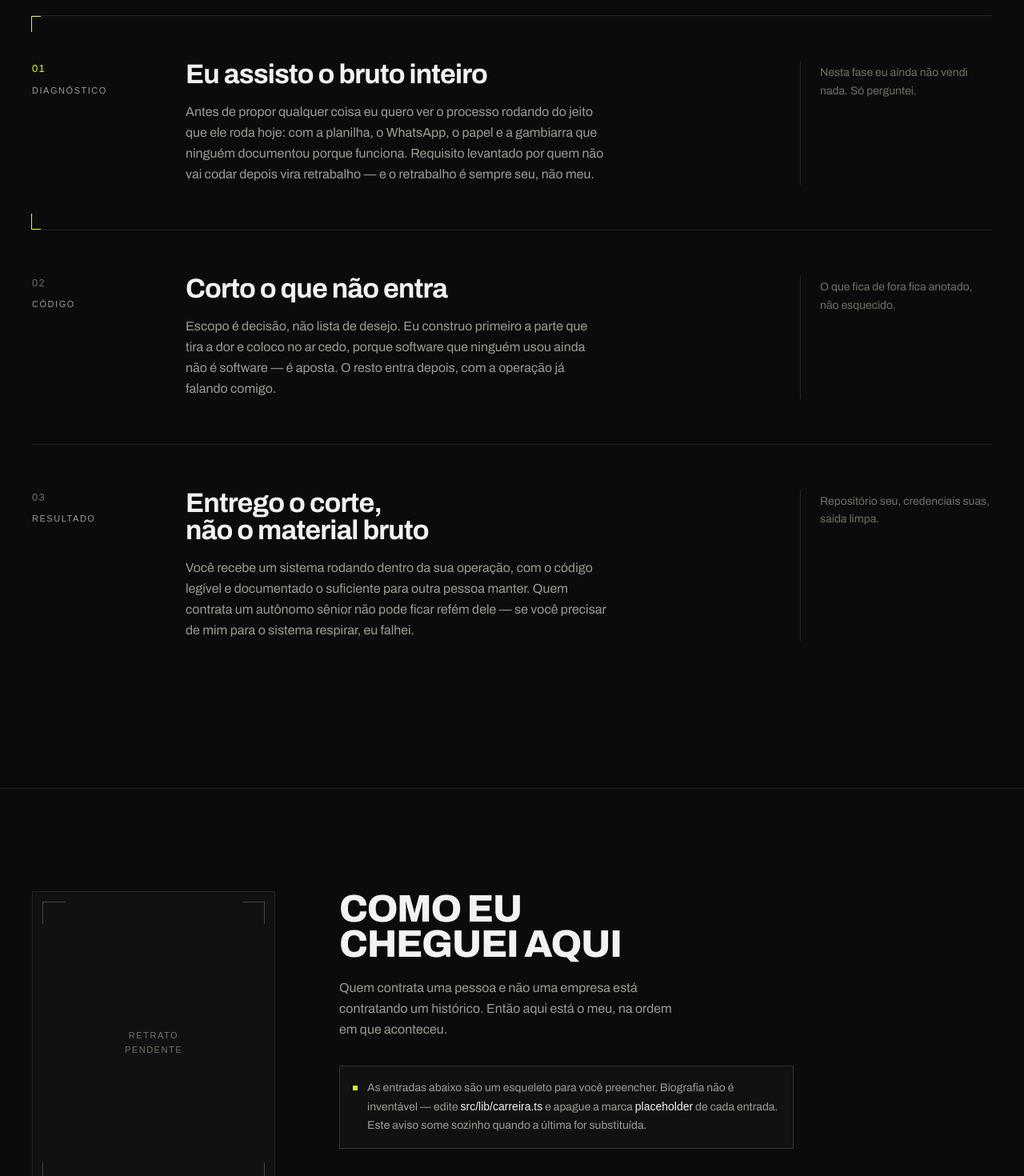
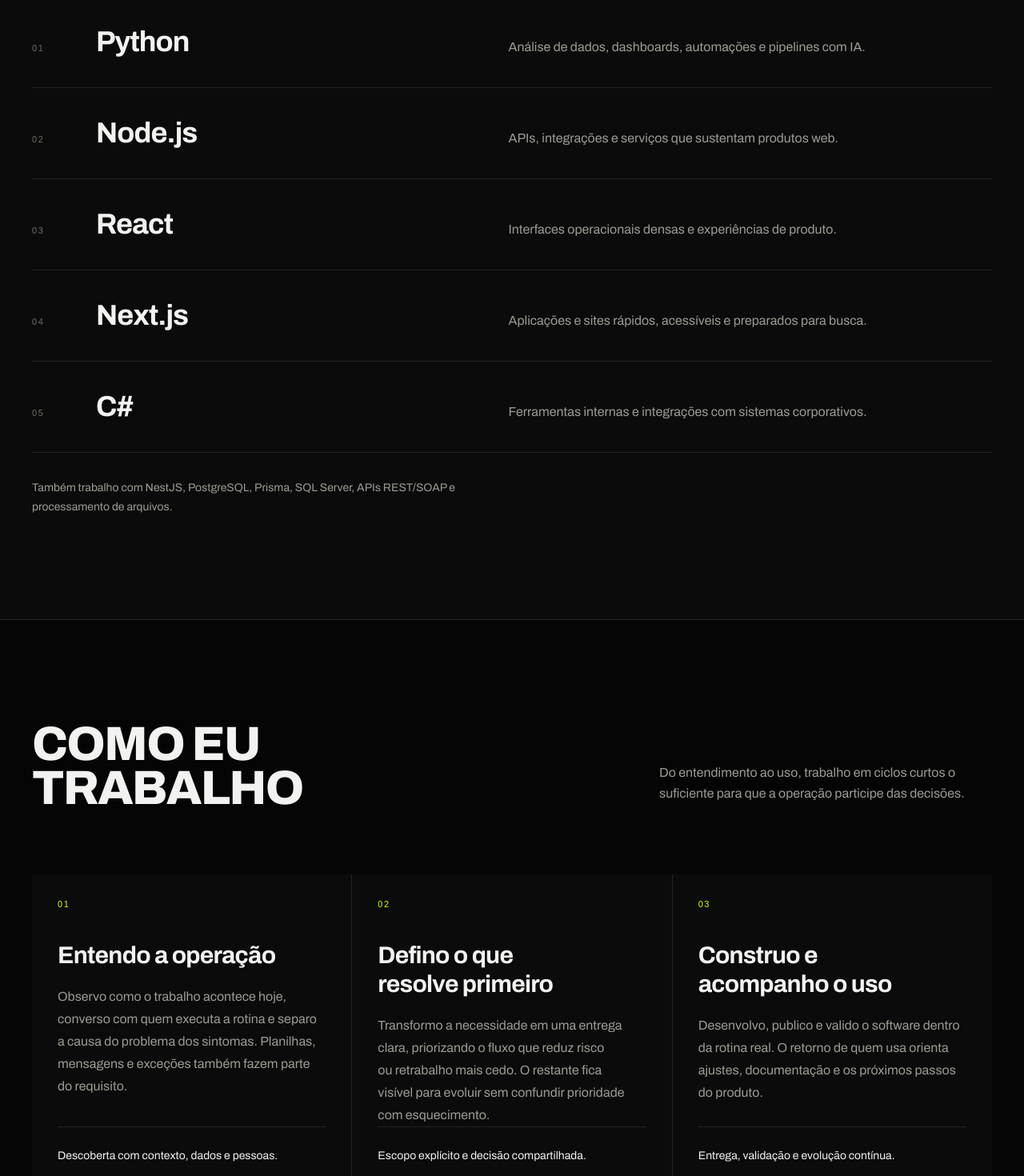
Before and after one commit to LeandroOlveira/PORTIFOLIO, a Next.js app: page / in a window 1280 px wide. Shown: the part 3720-5190 px from the top of the page at 80% size. Built offline with nearby package versions, Linux system fonts and the light colour scheme; no server answers; a web font is replaced by a local one.

Commit message:
feat: connect applied stack to working method

```diff
--- a/src/app/page.tsx
+++ b/src/app/page.tsx
@@ -1,6 +1,7 @@
 import { Abertura } from '@/components/Abertura';
 import { Processo } from '@/components/Processo';
 import { Projetos } from '@/components/Projetos';
+import { Stack } from '@/components/Stack';
 import { QuemSou } from '@/components/QuemSou';
 import { Notas } from '@/components/Notas';
 import { Contato } from '@/components/Contato';
@@ -14,6 +15,7 @@
     <>
       <Abertura />
       <Projetos projetos={projetos} />
+      <Stack />
       <Processo />
       <QuemSou />
       <Notas notas={notas} />
--- a/src/components/Processo.tsx
+++ b/src/components/Processo.tsx
@@ -1,134 +1,56 @@
-'use client';
-
-import { useEffect, useRef, useState } from 'react';
 import { Titulo } from '@/components/Titulo';
 
-/**
- * 01 — PROCESSO
- *
- * Três passadas sobre o mesmo material. Não são três cards iguais: são três
- * trechos de uma tira, e só o trecho que está sendo lido carrega os marcadores
- * de entrada e saída acesos. Nada acende sem estar sendo trabalhado.
- */
-
-const passadas = [
+const etapas = [
   {
-    n: '01',
-    titulo: 'Eu assisto o bruto inteiro',
-    chamada: 'Diagnóstico',
+    numero: '01',
+    titulo: 'Entendo a operação',
     texto:
-      'Antes de propor qualquer coisa eu quero ver o processo rodando do jeito que ele roda hoje: com a planilha, o WhatsApp, o papel e a gambiarra que ninguém documentou porque funciona. Requisito levantado por quem não vai codar depois vira retrabalho — e o retrabalho é sempre seu, não meu.',
-    detalhe: 'Nesta fase eu ainda não vendi nada. Só perguntei.',
+      'Observo como o trabalho acontece hoje, converso com quem executa a rotina e separo a causa do problema dos sintomas. Planilhas, mensagens e exceções também fazem parte do requisito.',
+    detalhe: 'Descoberta com contexto, dados e pessoas.',
   },
   {
-    n: '02',
-    titulo: 'Corto o que não entra',
-    chamada: 'Código',
+    numero: '02',
+    titulo: 'Defino o que resolve primeiro',
     texto:
-      'Escopo é decisão, não lista de desejo. Eu construo primeiro a parte que tira a dor e coloco no ar cedo, porque software que ninguém usou ainda não é software — é aposta. O resto entra depois, com a operação já falando comigo.',
-    detalhe: 'O que fica de fora fica anotado, não esquecido.',
+      'Transformo a necessidade em uma entrega clara, priorizando o fluxo que reduz risco ou retrabalho mais cedo. O restante fica visível para evoluir sem confundir prioridade com esquecimento.',
+    detalhe: 'Escopo explícito e decisão compartilhada.',
   },
   {
-    n: '03',
-    titulo: 'Entrego o corte, não o material bruto',
-    chamada: 'Resultado',
+    numero: '03',
+    titulo: 'Construo e acompanho o uso',
     texto:
-      'Você recebe um sistema rodando dentro da sua operação, com o código legível e documentado o suficiente para outra pessoa manter. Quem contrata um autônomo sênior não pode ficar refém dele — se você precisar de mim para o sistema respirar, eu falhei.',
-    detalhe: 'Repositório seu, credenciais suas, saída limpa.',
+      'Desenvolvo, publico e valido o software dentro da rotina real. O retorno de quem usa orienta ajustes, documentação e os próximos passos do produto.',
+    detalhe: 'Entrega, validação e evolução contínua.',
   },
-];
+] as const;
 
 export function Processo() {
-  const [ativa, setAtiva] = useState(0);
-  const linhas = useRef<(HTMLLIElement | null)[]>([]);
-
-  useEffect(() => {
-    const alvos = linhas.current.filter((el): el is HTMLLIElement => Boolean(el));
-    if (!alvos.length) return;
-
-    const obs = new IntersectionObserver(
-      (entradas) => {
-        for (const e of entradas) {
-          if (e.isIntersecting) setAtiva(alvos.indexOf(e.target as HTMLLIElement));
-        }
-      },
-      { rootMargin: '-40% 0px -45% 0px' },
-    );
-
-    alvos.forEach((el) => obs.observe(el));
-    return () => obs.disconnect();
-  }, []);
-
   return (
-    <section id="processo" className="border-t border-line bg-ink py-20 md:py-32">
+    <section id="processo" aria-labelledby="processo-titulo" className="border-t border-line bg-black py-20 md:py-32">
       <div className="shell">
-        <Titulo apoio="Três passadas sobre o mesmo material. A primeira é a que quase ninguém faz, e é a que decide se as outras duas prestam.">
+        <div id="processo-titulo">
+          <Titulo apoio="Do entendimento ao uso, trabalho em ciclos curtos o suficiente para que a operação participe das decisões.">
             Como eu trabalho
           </Titulo>
-
-        <ol className="mt-14 md:mt-20">
-          {passadas.map((p, i) => {
-            const acesa = i === ativa;
-            return (
-              <li
-                key={p.n}
-                ref={(el) => {
-                  linhas.current[i] = el;
-                }}
-                data-cut
-                className="relative border-t border-line py-10 md:py-14"
-              >
-                {/* Marcadores de entrada e saída: acendem só na passada lida. */}
-                <Marcador aceso={acesa} lado="entrada" />
-                <Marcador aceso={acesa} lado="saida" />
-
-                <div className="grid gap-6 md:grid-cols-[7rem_minmax(0,1fr)] md:gap-10 lg:grid-cols-[9rem_minmax(0,1fr)_15rem] lg:gap-12">
-                  <div className="flex items-baseline gap-4 md:block">
-                    <p
-                      className={`burn-lg transition-colors duration-300 ${
-                        acesa ? 'text-mark' : 'text-dim'
-                      }`}
-                    >
-                      {p.n}
-                    </p>
-                    <p className="burn mt-0 text-mid md:mt-3">{p.chamada}</p>
         </div>
 
-                  <div className="max-w-[58ch]">
-                    <h3 className="title-tight text-[1.375rem] text-paper sm:text-[1.75rem] md:text-[2.125rem]">
-                      {p.titulo}
+        <ol className="mt-14 grid gap-px bg-line md:mt-20 lg:grid-cols-3">
+          {etapas.map((etapa) => (
+            <li key={etapa.numero} className="flex min-h-full flex-col bg-ink p-6 sm:p-8">
+              <span className="burn text-mark">{etapa.numero}</span>
+              <h3 className="title-tight mt-10 text-2xl text-paper sm:text-3xl">
+                {etapa.titulo}
               </h3>
-                    <p className="mt-4 text-[0.9375rem] leading-relaxed text-mid sm:text-base">
-                      {p.texto}
+              <p className="mt-5 text-sm leading-6 text-mid sm:text-base sm:leading-7">
+                {etapa.texto}
               </p>
-                  </div>
-
-                  {/* A nota de margem: a frase curta que fecha a passada. */}
-                  <p className="max-w-[34ch] border-t border-line pt-4 text-[0.875rem] leading-relaxed text-dim lg:border-t-0 lg:border-l lg:pt-1 lg:pl-6">
-                    {p.detalhe}
+              <p className="mt-auto border-t border-line pt-6 text-sm leading-6 text-paper">
+                {etapa.detalhe}
               </p>
-                </div>
             </li>
-            );
-          })}
+          ))}
         </ol>
       </div>
     </section>
   );
 }
-
-/**
- * O colchete de entrada e de saída, como o par que delimita um trecho
- * selecionado num editor: um pé horizontal e uma haste vertical.
- */
-function Marcador({ aceso, lado }: { aceso: boolean; lado: 'entrada' | 'saida' }) {
-  const cor = aceso ? 'border-mark' : 'border-transparent';
-  const pos = lado === 'entrada' ? 'top-0 border-t' : 'bottom-0 border-b';
-
-  return (
-    <span
-      aria-hidden
-      className={`absolute -left-px block h-5 w-3 border-l transition-colors duration-300 ${pos} ${cor}`}
-    />
-  );
-}
--- /dev/null
+++ b/src/components/Stack.tsx
@@ -0,0 +1,35 @@
+import { stack } from '@/lib/site';
+import { Titulo } from '@/components/Titulo';
+
+export function Stack() {
+  return (
+    <section id="stack" aria-labelledby="stack-titulo" className="border-t border-line bg-ink py-20 md:py-32">
+      <div className="shell">
+        <div id="stack-titulo">
+          <Titulo apoio="Tecnologia entra como ferramenta de produto: cada escolha precisa servir à experiência, aos dados e à manutenção da operação.">
+            Stack aplicada
+          </Titulo>
+        </div>
+
+        <ol className="mt-14 border-b border-line md:mt-20">
+          {stack.map((item, index) => (
+            <li key={item.nome} className="grid gap-4 border-t border-line py-7 sm:grid-cols-[3rem_minmax(0,0.8fr)_minmax(16rem,1fr)] sm:items-baseline sm:gap-8 md:py-9">
+              <span className="burn text-dim">{String(index + 1).padStart(2, '0')}</span>
+              <h3 className="title-tight text-2xl text-paper sm:text-3xl md:text-4xl">
+                {item.nome}
+              </h3>
+              <p className="max-w-[52ch] text-sm leading-6 text-mid sm:text-base sm:leading-7">
+                {item.descricao}
+              </p>
+            </li>
+          ))}
+        </ol>
+
+        <p className="mt-8 max-w-[75ch] text-sm leading-6 text-mid">
+          Também trabalho com NestJS, PostgreSQL, Prisma, SQL Server, APIs REST/SOAP e
+          processamento de arquivos.
+        </p>
+      </div>
+    </section>
+  );
+}
```
Also changed, not shown: 1 other file (tests, documents, lock files or other folders). Lines whose indentation alone changed are shown as unchanged.
